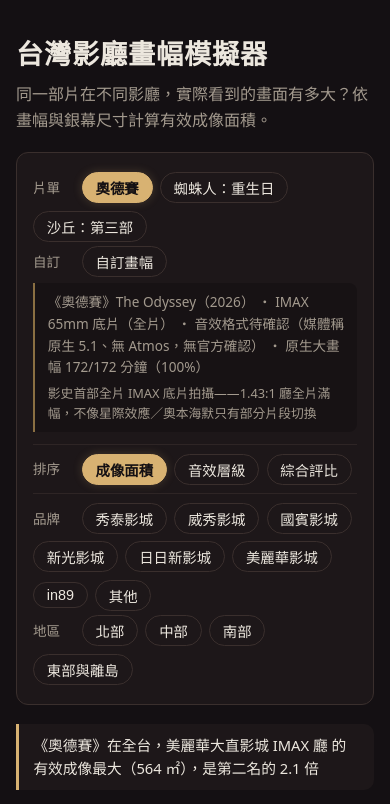
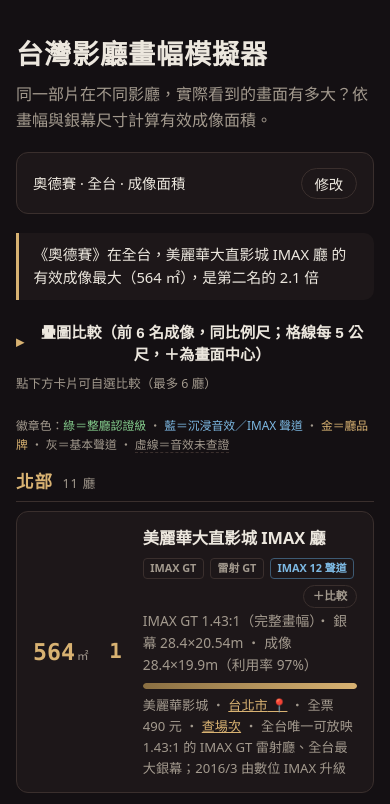
Before and after one commit to cowton0627/taiwan-theater, a React (Vite) app: page / in a window 390 px wide. Shown: the top 804 px of the page. Built offline with nearby package versions, Linux system fonts and the light colour scheme.

Commit message:
roadmap 24：行動版首屏——控制列選完收合成一行摘要、疊圖行動預設收合；390px 首屏可見決策摘要與第一張卡

```diff
--- a/src/App.tsx
+++ b/src/App.tsx
@@ -169,7 +169,8 @@
   /** 下方列表正以音效層級排序——疊圖需自我聲明不隨之變動 */
   audioSorted: boolean;
 }) {
-  const [open, setOpen] = useState(true);
+  /** 行動版預設收合（U-1：首屏讓位給決策摘要與第一張卡） */
+  const [open, setOpen] = useState(() => !window.matchMedia('(max-width: 640px)').matches);
   /** 圖例 hover 中的項目——對應線框高亮、其餘淡出（色弱輔助之一，另有線框序號） */
   const [hovered, setHovered] = useState<number | null>(null);
   const comparing = selected.length > 0;
@@ -328,6 +329,10 @@
     const v = parseFloat(INIT_PARAMS.get('ratio') ?? '');
     return !Number.isNaN(v) && v >= 0.5 && v <= 4 ? String(v) : '2.39';
   });
+  /** 行動版控制列：選完收成一行摘要（U-1／UI-REVIEW P0-2）；桌面恆展開 */
+  const [controlsOpen, setControlsOpen] = useState(
+    () => !window.matchMedia('(max-width: 640px)').matches,
+  );
   /** 短暫回饋訊息（如自選達上限） */
   const [toast, setToast] = useState<string | null>(null);
   const toastTimer = useRef<number | undefined>(undefined);
@@ -568,6 +573,25 @@
       </header>
 
       <section className="controls">
+        {!controlsOpen && (
+          <div className="controls-summary">
+            <span>
+              {film ? film.title : `${customRatio}:1`} ·{' '}
+              {regions.size === 0
+                ? '全台'
+                : Array.from(regions)
+                    .map((r) => REGION_LABELS[r])
+                    .join('／')}{' '}
+              · {sortMode === 'area' ? '成像面積' : sortMode === 'audio' ? '音效層級' : '綜合評比'}
+              {chains.size + activeCities.size > 0 && `（＋${chains.size + activeCities.size} 篩選）`}
+            </span>
+            <button className="chip" onClick={() => setControlsOpen(true)}>
+              修改
+            </button>
+          </div>
+        )}
+        {controlsOpen && (
+          <>
         <div className="control-group">
           <span className="control-label">片單</span>
           {films.map((f) => (
@@ -730,6 +754,11 @@
               </button>
             ))}
           </div>
+        )}
+        <button className="controls-collapse" onClick={() => setControlsOpen(false)}>
+          收合條件 ▲
+        </button>
+          </>
         )}
       </section>
 
--- a/src/index.css
+++ b/src/index.css
@@ -86,6 +86,34 @@
   color: #141013;
   font-weight: 600;
   box-shadow: 0 0 10px rgba(216, 178, 114, 0.22);
+}
+
+/* 行動版控制列收合（U-1）：選完收成一行摘要 */
+.controls-summary {
+  display: flex;
+  align-items: center;
+  justify-content: space-between;
+  gap: 0.6rem;
+  font-size: 0.9rem;
+}
+
+.controls-collapse {
+  display: none;
+  width: 100%;
+  margin-top: 0.5rem;
+  background: none;
+  border: none;
+  border-top: 1px dashed var(--border);
+  color: var(--muted);
+  font-size: 0.8rem;
+  padding: 0.45rem 0 0.1rem;
+  cursor: pointer;
+}
+
+@media (max-width: 640px) {
+  .controls-collapse {
+    display: block;
+  }
 }
 
 /* 控制列語意分組：選內容｜排列｜濾清單（U-4） */
```
Also changed, not shown: 2 other files (tests, documents, lock files or other folders).
